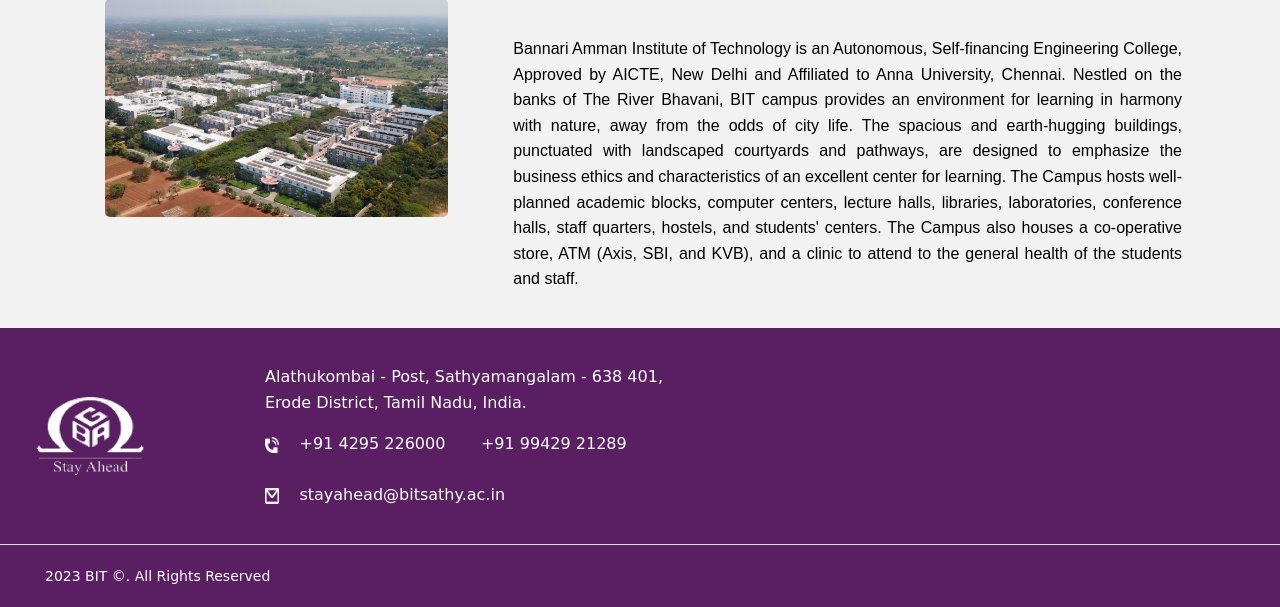
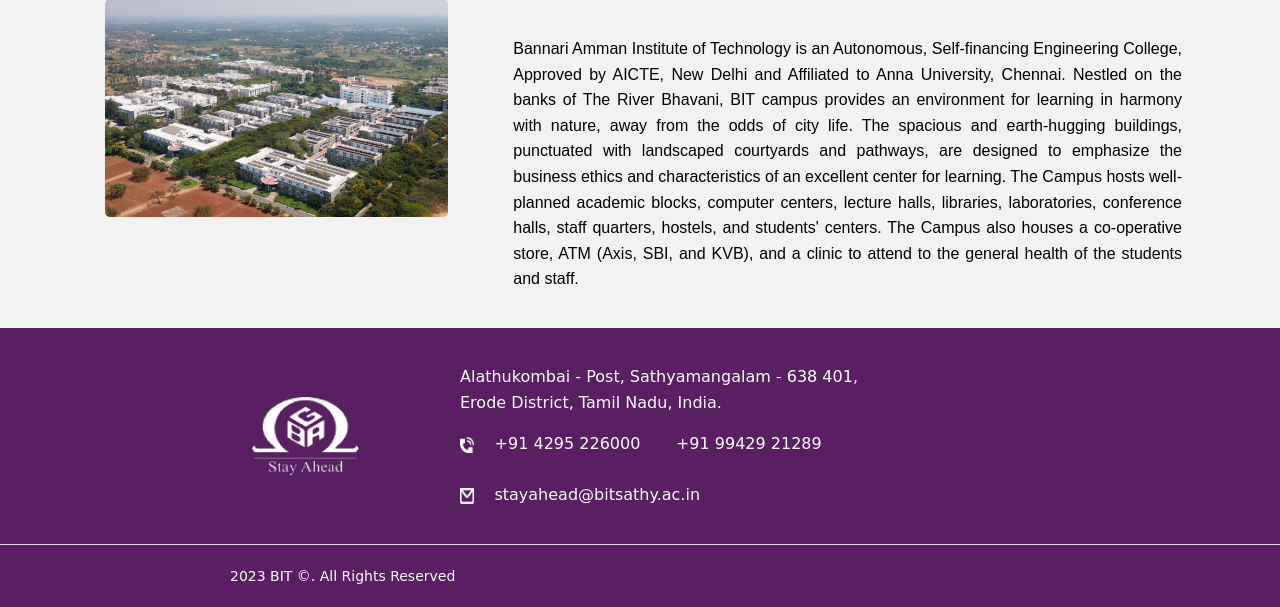
Before and after one commit to NIRANJHANA/IIC_DATA_MANAGEMENT, a Django app: page /iic_app/UserHome/ in a window 1280 px wide. Shown: the part 565-1172 px from the top of the page. Run offline with Django 5.2, Linux system fonts and the light colour scheme; some web fonts are replaced.

Commit message:
user home with perfect alignment

```diff
--- a/Frontend/templates/user_home.html
+++ b/Frontend/templates/user_home.html
@@ -80,9 +80,6 @@
           </div>
       </div>
   </footer>
-
-
-
 </div>
 
 
--- a/static/css/user_home.css
+++ b/static/css/user_home.css
@@ -223,27 +223,31 @@
   align-items: stretch;
 }
 
+.footer-logo {
+  width: 150px;
+  height: auto;
+  margin-right: 20px;
+}
+
 .footer-info {
   display: flex;
   justify-content: space-between;
   align-items: center;
-  margin-left: -55px;
+  margin-left: -90px; /* Adjust this value to move more left */
 }
-
-.footer-logo {
-  width: 150px;
-  height: auto;
-  margin-right: 20px;
-  margin-left: -250px;
-}
-
-
 
 .footer-text {
   flex-grow: 1;
   text-align: left;
-  margin-left: -70px;
+  margin-left: -90px; /* Adjust this value to move more left */
 }
+
+.footer-bottom p {
+  margin: 0;
+  font-size: 14px;
+  margin-left: -90px; /* Adjust this value to move more left */
+}
+
 
 .footer-divider {
   width: 100vw;
@@ -254,16 +258,17 @@
   margin-bottom: 20px;
 }
 
-.footer-bottom p {
-  margin: 0;
-  font-size: 14px;
-  margin-left: -275px;
-}
-
-.footer-contact a{
+.footer-contact a {
   color: #ffffff;
   text-decoration: none;
 }
+
+.call-icon, .mail-icon {
+  height: 1em;
+  width: auto;
+  vertical-align: middle;
+}
+
 
 .call-icon {
   height: 1em;
```
